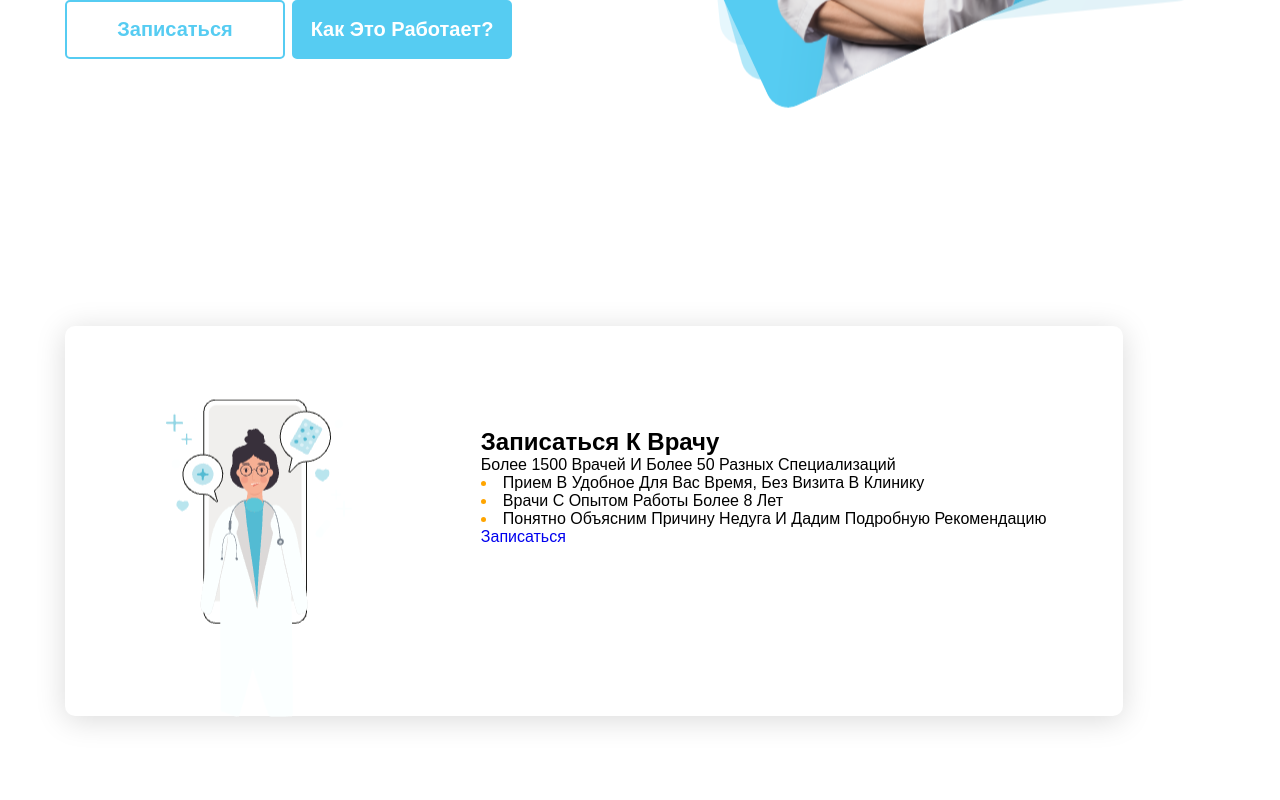
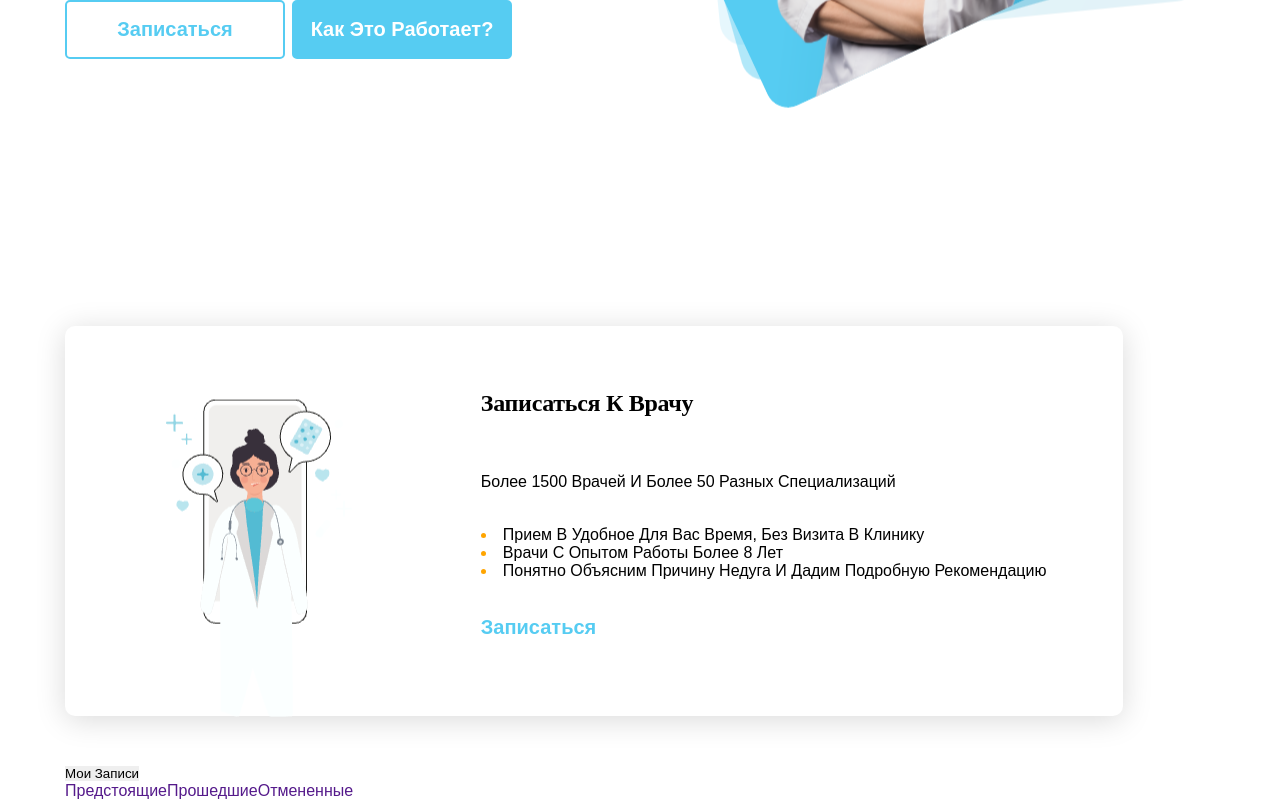
Before and after one commit to andranik92nersisyan/react-allodoc-work, a React (Create React App) app: page / in a window 1280 px wide. Shown: the part 544-1344 px from the top of the page. Before the commit the page ends 1308 px from the top, so only its background shows below. Built offline with nearby package versions, Linux system fonts and the light colour scheme.

Commit message:
react-homeworks3

```diff
--- a/src/App.js
+++ b/src/App.js
@@ -1,10 +1,10 @@
 import './App.css';
-import Headers from './Components/Headers/header';
+import Home from './Page/Home/home';
 
 function App() {
   return (
     <div className="App">
-      <Headers/>
+      <Home/>
     </div>
   );
 }
--- a/src/Components/Article/aricle.jsx
+++ b/src/Components/Article/aricle.jsx
@@ -1,5 +1,5 @@
 import objects from "../../Images/objects.png";
-import "../../Images/objects.png";
+import Signup from "../Article/articlblock";
 function Article() {
   return (
     <article>
@@ -9,18 +9,7 @@ function Article() {
             <div className="article-img">
               <img src={objects} alt="objects-img" />
             </div>
-            <div className="article-text">
-              <h2>Записаться к врачу</h2>
-              <span>Более 1500 врачей и более 50 разных специализаций</span>
-              <ul className="article-list-style">
-                <li>Прием в удобное для вас время, без визита в клинику</li>
-                <li>Врачи с опытом работы более 8 лет</li>
-                <li>
-                  Понятно объясним причину недуга и дадим подробную рекомендацию
-                </li>
-              </ul>
-              <a href="#" className="article-btn">Записаться</a>
-            </div>
+            <Signup/>
           </div>
         </div>
       </div>
--- /dev/null
+++ b/src/Components/Article/articlblock.jsx
@@ -0,0 +1,21 @@
+import "../Headers/header.css";
+function Signup(){
+    return(
+        <>
+          <div className="article-text">
+              <h2>Записаться к врачу</h2>
+              <span>Более 1500 врачей и более 50 разных специализаций</span>
+              <ul className="article-list-style">
+                <li>Прием в удобное для вас время, без визита в клинику</li>
+                <li>Врачи с опытом работы более 8 лет</li>
+                <li>
+                  Понятно объясним причину недуга и дадим подробную рекомендацию
+                </li>
+              </ul>
+              <a href="#" className="article-btn">Записаться</a>
+            </div>
+        </>
+    )
+}
+
+export default Signup;
--- a/src/Components/Headers/header.css
+++ b/src/Components/Headers/header.css
@@ -270,7 +270,16 @@
     justify-content: space-around;
     align-items: center;
 }
+.article-text h2{
+    font-family: Montserrat;
+    font-size: 24px;
+    font-weight: 700;
+    line-height: 29.26px;
+    letter-spacing: -0.30000001192092896px;
+    text-align: left;
+    margin: 55px 0px;
 
+}
 .article-img{
     transform: translate(1.5rem, 4.6rem);
 }
@@ -280,3 +289,14 @@
 .article-list-style li::marker{
     color:  orange;
 }
+.article-list-style{
+    margin: 35px 0px;
+}
+.article-btn{
+    font-size: 20px;
+    font-weight: 700;
+    line-height: 24.38px;
+    color: #56CCF2;
+    padding: 10px 0px;
+
+}
--- a/src/Components/Headers/header.jsx
+++ b/src/Components/Headers/header.jsx
@@ -2,6 +2,7 @@ import Menu from "./menu";
 import "./header.css";
 import Main from "../Main/main";
 import Article from "../Article/aricle";
+import Section from "../Sections/section";
 
 function Headers() {
   return (
@@ -9,6 +10,7 @@ function Headers() {
       <Menu />
       <Main />
       <Article/>
+      <Section/>
     </>
   );
 }
--- /dev/null
+++ b/src/Components/Sections/section.css
@@ -0,0 +1,17 @@
+*{
+    margin: 0;
+    padding: 0;
+    box-sizing: border-box;
+    text-decoration: none;
+    list-style: none;
+    border: 0;
+    outline: 0;
+    text-transform: capitalize;
+    font-family: 'Nunito', sans-serif;
+}
+
+.container{
+    width: 100%;
+	max-width: 1150px;
+	margin: auto;
+}
--- /dev/null
+++ b/src/Components/Sections/section.jsx
@@ -0,0 +1,19 @@
+import "./section.css";
+function Section() {
+  return (
+    <section>
+      <div className="container">
+      <div className="btn">
+                <button>мои записи</button>
+                <div className="btn-link">
+                    <a href="">Предстоящие</a>
+                    <a href="">Прошедшие</a>
+                    <a href="">Отмененные</a>
+                </div>
+            </div>
+      </div>
+    </section>
+  );
+}
+
+export default Section;
--- a/src/Page/Home/home.jsx
+++ b/src/Page/Home/home.jsx
@@ -1,7 +1,8 @@
+import Headers from "../../Components/Headers/header";
 function Home() {
     return(
         <>
-
+            <Headers/>
         </>
     )
 }
```
Also changed, not shown: src/Components/Sections/sectionblock.jsx (added), src/Components/Sections/sectionbtn.jsx (added).
